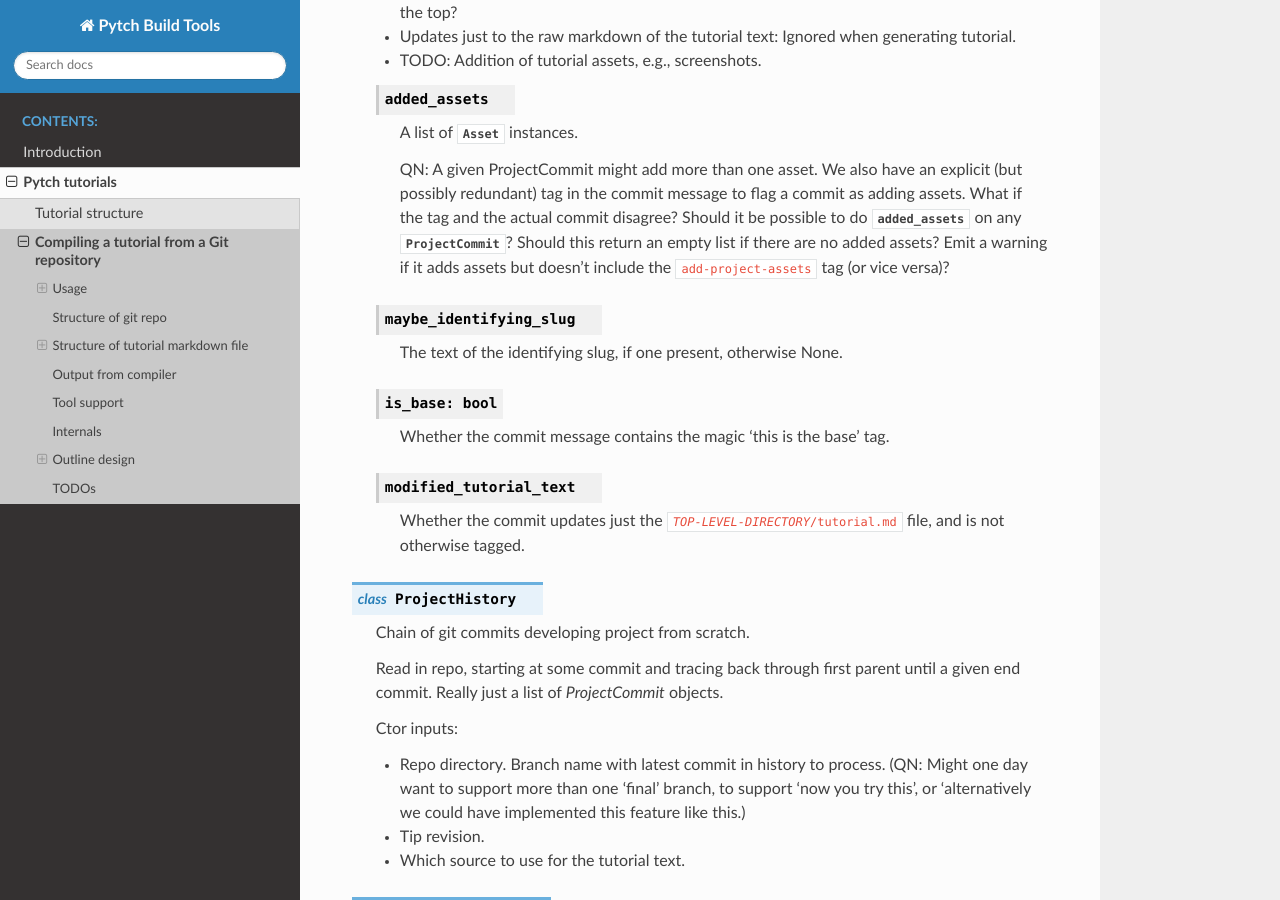
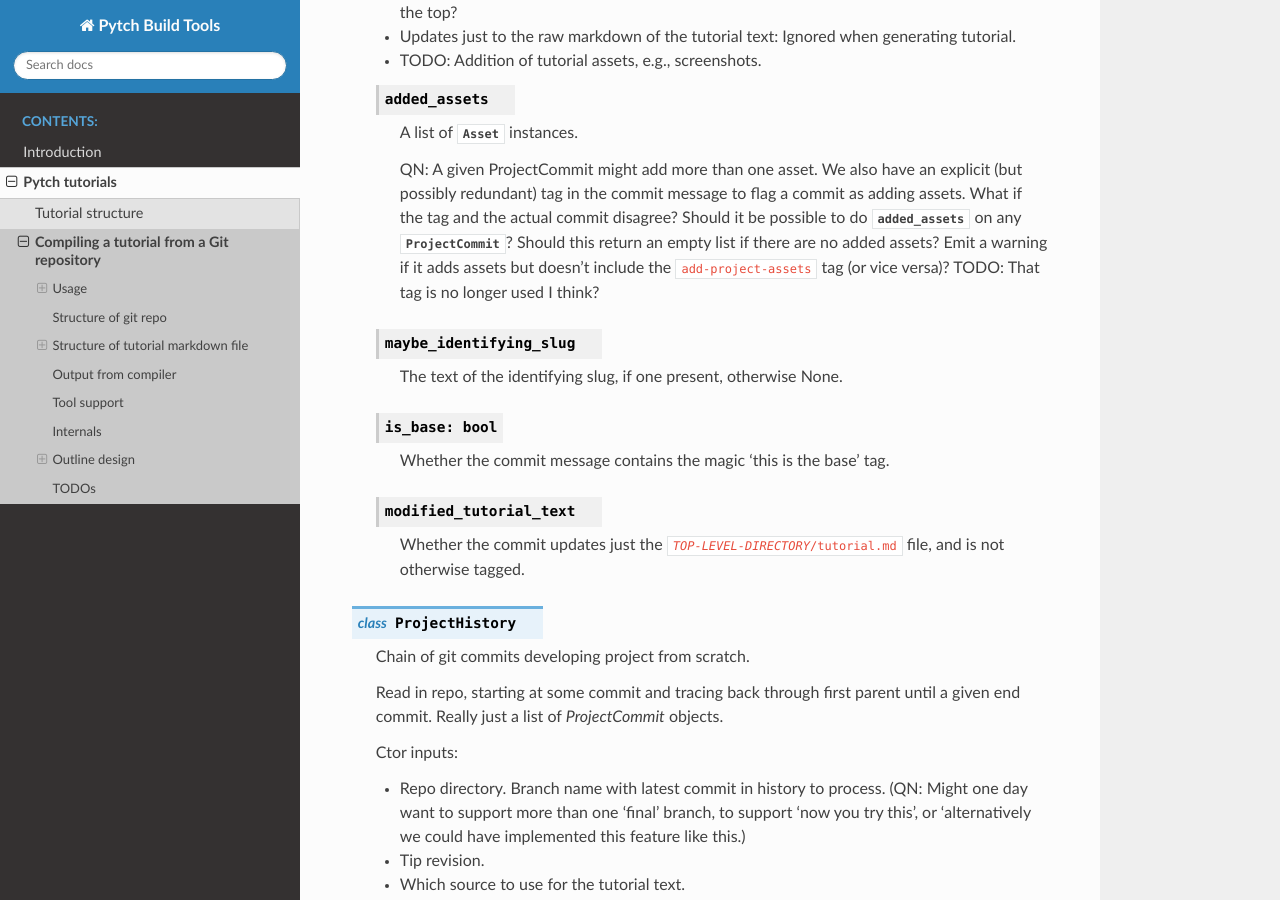
Before and after one commit to pytchlang/pytch-build, a Sphinx documentation site: the page built from doc/tutorialcompiler/fromgitrepo.rst, in a window 1280 px wide and 900 px high, scrolled down 4641 px. Built offline with Sphinx 7.4.7 and the Read the Docs theme 2.0.0, drawn with Linux system fonts in a browser that asks for light colours.

Commit message:
(Note doc TODO)

```diff
--- a/doc/tutorialcompiler/fromgitrepo.rst
+++ b/doc/tutorialcompiler/fromgitrepo.rst
@@ -257,7 +257,8 @@ Major pieces are:
         do :py:attr:`added_assets` on any :py:class:`ProjectCommit`?
         Should this return an empty list if there are no added assets?
         Emit a warning if it adds assets but doesn't include the
-        ``add-project-assets`` tag (or vice versa)?
+        ``add-project-assets`` tag (or vice versa)?  TODO: That tag is
+        no longer used I think?
 
     .. py:attribute:: maybe_identifying_slug
 
```
